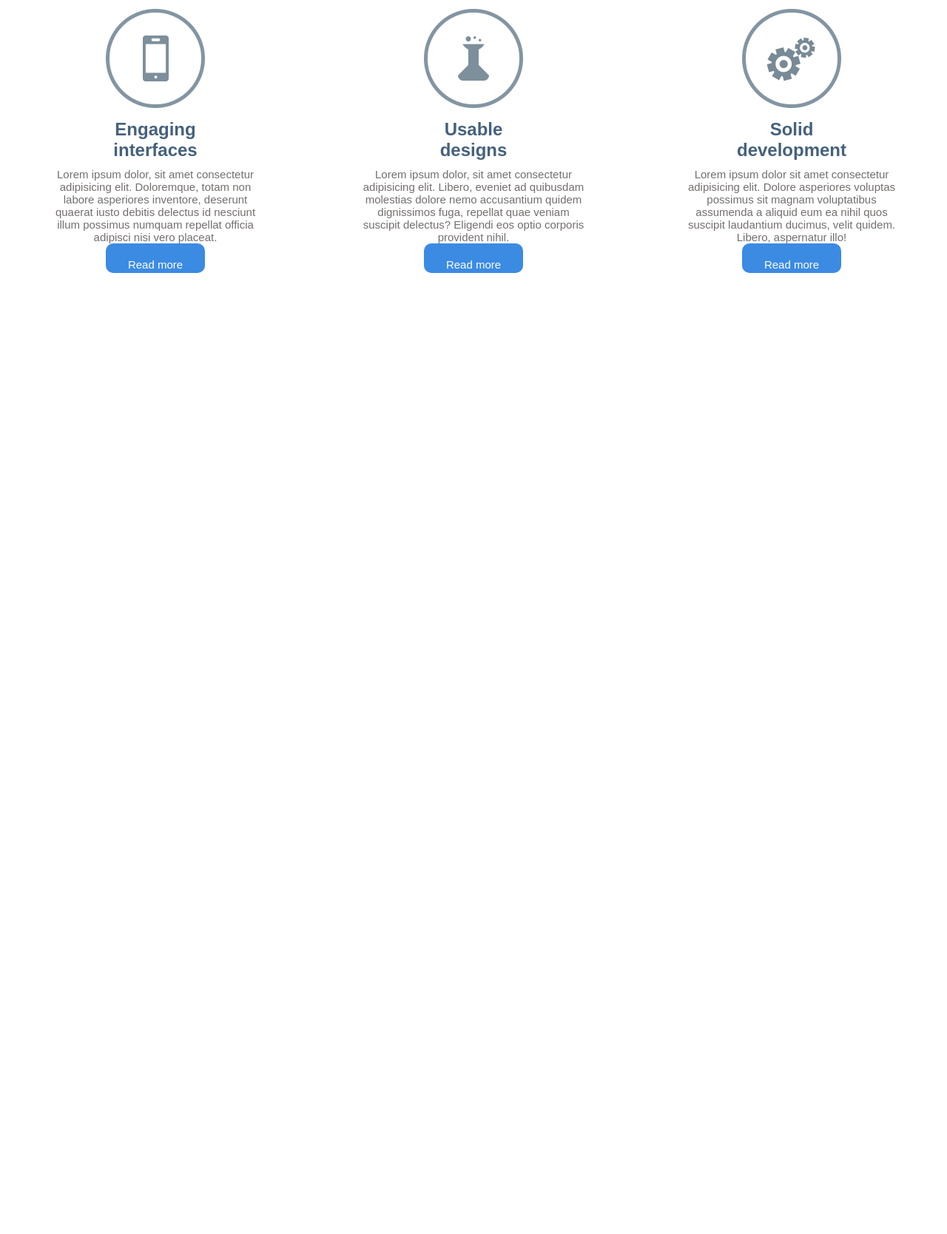
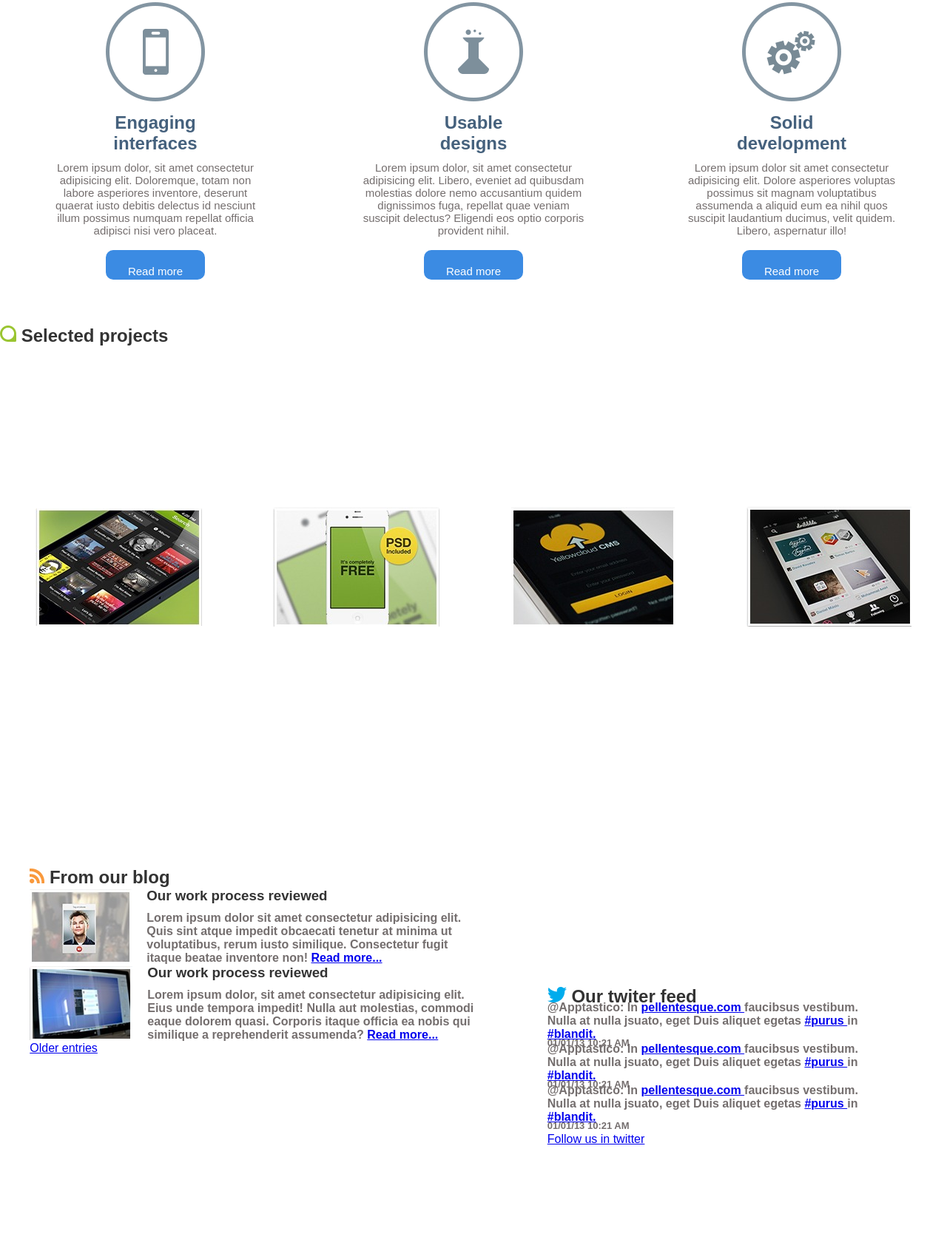
Before and after one commit to krisgallego/Proyecto-Appt-stico, a plain HTML site: page index.html in a window 1280 px wide. Shown: the part 858-2526 px from the top of the page at 74% size. Before the commit the page ends 1298 px from the top, so only its background shows below. Drawn offline with Linux system fonts and the light colour scheme.

Commit message:
en proceso4

```diff
--- a/index.html
+++ b/index.html
@@ -48,23 +48,81 @@
             <img src="assets/images/img1.png">
             <h2>Engaging interfaces</h2>
             <p>Lorem ipsum dolor, sit amet consectetur adipisicing elit. Doloremque, totam non labore asperiores inventore, deserunt quaerat iusto debitis delectus id nesciunt illum possimus numquam repellat officia adipisci nisi vero placeat.</p>
+            <br>
             <a href="#" class="click">Read more</a>
         </div>
         <div class="funcion">
             <img src="assets/images/img2.png">
             <h2>Usable designs</h2>
             <p>Lorem ipsum dolor, sit amet consectetur adipisicing elit. Libero, eveniet ad quibusdam molestias dolore nemo accusantium quidem dignissimos fuga, repellat quae veniam suscipit delectus? Eligendi eos optio corporis provident nihil.</p>
+            <br>
             <a href="#" class="click">Read more</a>
         </div>
         <div class="funcion">
             <img src="assets/images/img3.png">
             <h2>Solid development</h2>
             <p>Lorem ipsum dolor sit amet consectetur adipisicing elit. Dolore asperiores voluptas possimus sit magnam voluptatibus assumenda a aliquid eum ea nihil quos suscipit laudantium ducimus, velit quidem. Libero, aspernatur illo!</p>
+            <br>
             <a href="#" class="click">Read more</a>
         </div>
     </div>
 
-    <div></div>
+    <h2><img src="assets/images/shape02.png" > Selected projects</h2>
+    <div class="celulares">
+        <div class="celular">
+            <img src="assets/images/1.jpg">
+        </div>
+        <div class="celular">
+            <img src="assets/images/2.jpg">
+        </div>
+        <div class="celular">
+            <img src="assets/images/3.jpg">
+        </div>
+        <div class="celular">
+            <img src="assets/images/4.jpg">
+        </div>
+    </div>
+
+    <div class="lados">
+        <div class="lado">
+            <h2><img src="assets/images/shape03.png"> From our blog</h2>
+            <div class="informacion">
+                <img src="assets/images/5.jpg">
+                <div class="parrafo">
+                    <h3>Our work process reviewed</h3>
+                    <p>Lorem ipsum dolor sit amet consectetur adipisicing elit. Quis sint atque impedit obcaecati tenetur at minima ut voluptatibus, rerum iusto similique.
+                        Consectetur fugit itaque beatae inventore non! <a href="#" class="punto"> Read more...</a></p>
+                </div>
+            </div>
+            <div class="informacion">
+                <img src="assets/images/6.jpg">
+                <div class="parrafo">
+                    <h3>Our work process reviewed</h3>
+                    <p>Lorem ipsum dolor, sit amet consectetur adipisicing elit. Eius unde tempora impedit! Nulla aut molestias, commodi eaque dolorem quasi. Corporis
+                         itaque officia ea nobis qui similique a reprehenderit assumenda? <a href="#" class="punto"> Read more...</a></p>
+                </div>
+            </div>
+            <a href="#" class="blue"> Older entries</a>
+        </div>
+        <div class="derecho">
+            <h2><img src="assets/images/shape04.png"> Our twiter feed</h2>
+            <p><b>@Apptastico: </b>In <a href="#" class="blue">pellentesque.com </a>faucibsus vestibum.
+                Nulla at nulla jsuato, eget Duis aliquet egetas <a href="#" class="blue">#purus </a>in
+                <a href="#" class="blue">#blandit.</a></p>
+                <h3>01/01/13 10:21 AM</h3>
+            <p><b>@Apptastico: </b>In <a href="#" class="blue">pellentesque.com </a>faucibsus vestibum.
+                Nulla at nulla jsuato, eget Duis aliquet egetas <a href="#" class="blue">#purus </a>in
+                <a href="#" class="blue">#blandit.</a></p>
+                <h3>01/01/13 10:21 AM</h3>
+            <p><b>@Apptastico: </b>In <a href="#" class="blue">pellentesque.com </a>faucibsus vestibum.
+                Nulla at nulla jsuato, eget Duis aliquet egetas <a href="#" class="blue">#purus </a>in
+                <a href="#" class="blue">#blandit.</a></p>
+                <h3>01/01/13 10:21 AM</h3>
+            <a href="#" class="blue">Follow us in twitter</a>
+        </div>
+    </div>
+
+
 
 
 
--- a/styles/style.css
+++ b/styles/style.css
@@ -149,3 +149,75 @@ body {
     text-decoration: none;
     height: 20px;
 }
+
+.celulares{
+    display: flex;
+    flex-direction: row;
+    align-items: center;
+    justify-content: space-around;
+    height: 600px;
+    gap: -17px;
+}
+
+.lados{
+    display: flex;
+    flex-direction: row;
+    align-items: center;
+    justify-content: space-around;
+    background-color: rgb(255, 255, 255);
+    height: 600px;
+    gap: 50px;
+    padding: 20px;
+}
+
+.informacion{
+    display: flex;
+    flex-direction: row;
+    align-items: center;
+    gap: 20px;
+}
+
+.parrafo{
+    display: flex;
+    flex-direction: column;
+}
+
+.parrafo p{
+    font-size: 16px;
+    color: rgb(116, 110, 110);
+    margin-top: 10px;
+    width: 450px;
+    font-weight: bolder;
+}
+
+.lado a .derecho a{
+    background-color: #3b8be3;
+    text-decoration: none;
+    font-weight: bolder;
+}
+
+.lado{
+    height: 70%;
+}
+
+.derecho{
+    display: flex;
+    flex-direction: column;
+    gap: 2px;
+    height: 70px;
+    margin-right: 50px;
+}
+
+.derecho p{
+    font-size: 16px;
+    color: rgb(116, 110, 110);
+    margin-top: -10px;
+    width: 450px;
+    font-weight: bolder;
+}
+
+.derecho h3{
+    font-size: 13px;
+    color: rgb(116, 110, 110);
+    margin-top: -7px;
+}
```
Also changed, not shown: assets/images/1.jpg (added), assets/images/2.jpg (added), assets/images/3.jpg (added), assets/images/4.jpg (added), assets/images/5.jpg (added), assets/images/6.jpg (added).
